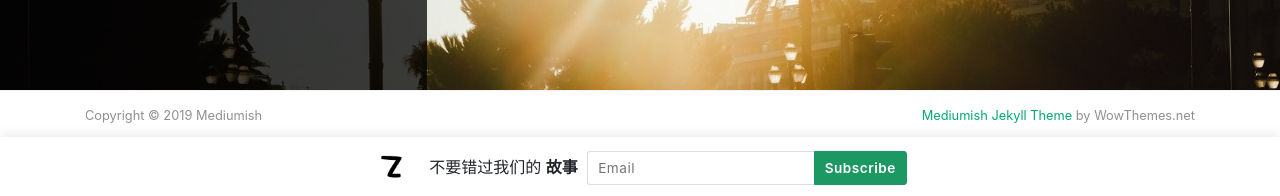
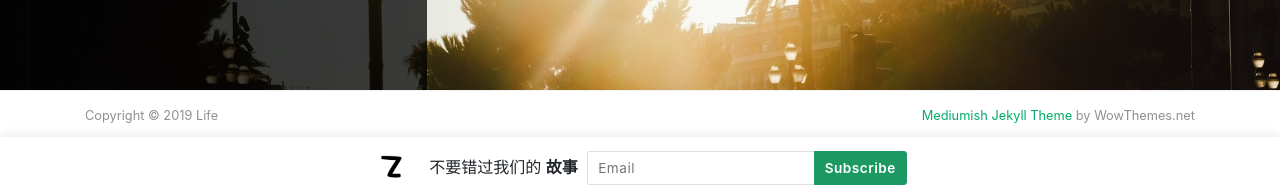
Before and after one commit to all-face/Pokerface, a Jekyll site: the page built from index.html, in a window 1280 px wide and 900 px high, scrolled down 1396 px. Shown: the part 701-897 px from the top of the window. Built offline with Jekyll 4.4.1, drawn with Linux system fonts in a browser that asks for light colours; nearby versions of some CDN libraries; the list of posts is cut into pages by our own code.

Commit message:
20190909

```diff
--- a/_config.yml
+++ b/_config.yml
@@ -1,6 +1,6 @@
 # Site
-name: "Mediumish"
-title: "Mediumish"
+name: "Life"
+title: "Life"
 description: "所见所闻，学习分享"
 logo: 'assets/images/logo.png'
 favicon: 'assets/images/logo.png'
--- a/index.html
+++ b/index.html
@@ -1,6 +1,6 @@
 ---
 layout: default
-title: Home
+title: Zdp
 ---
 
 {% if page.url == "/" %}
```
